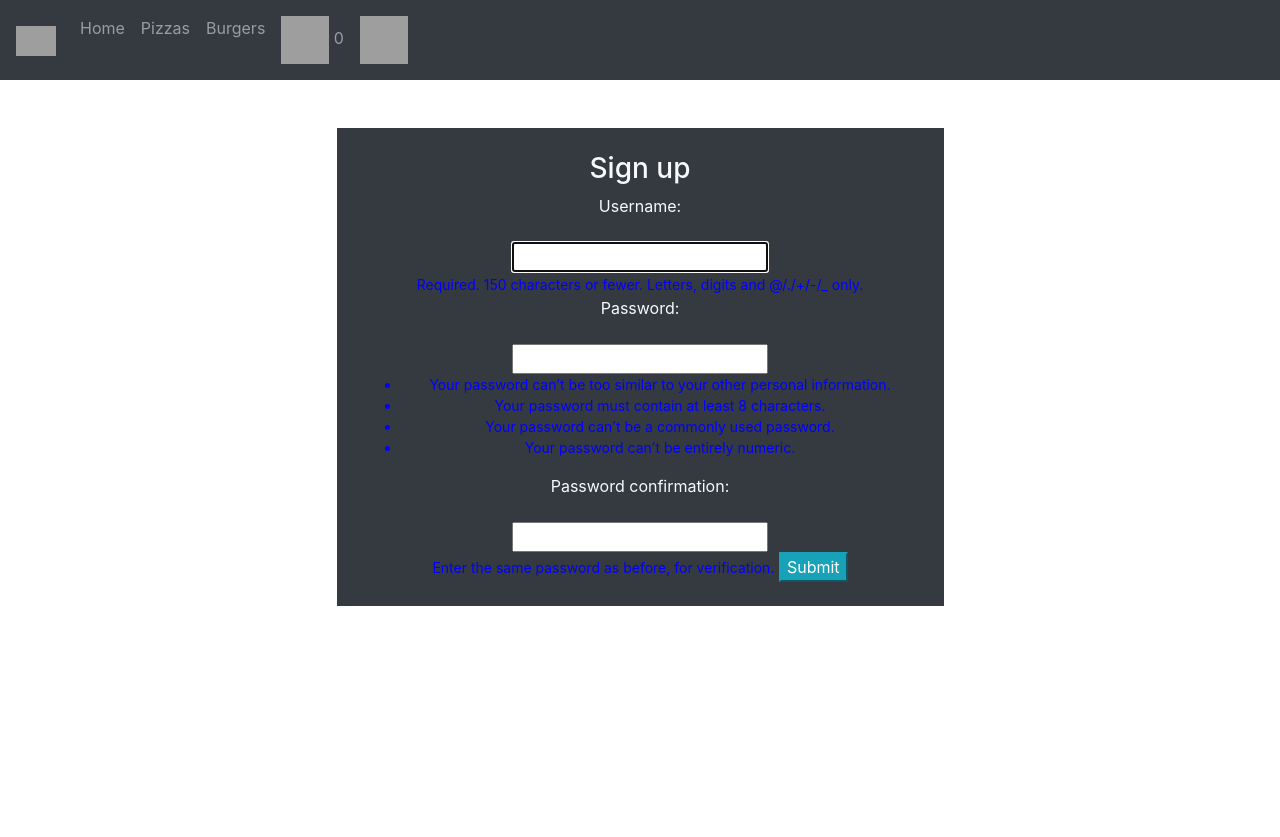
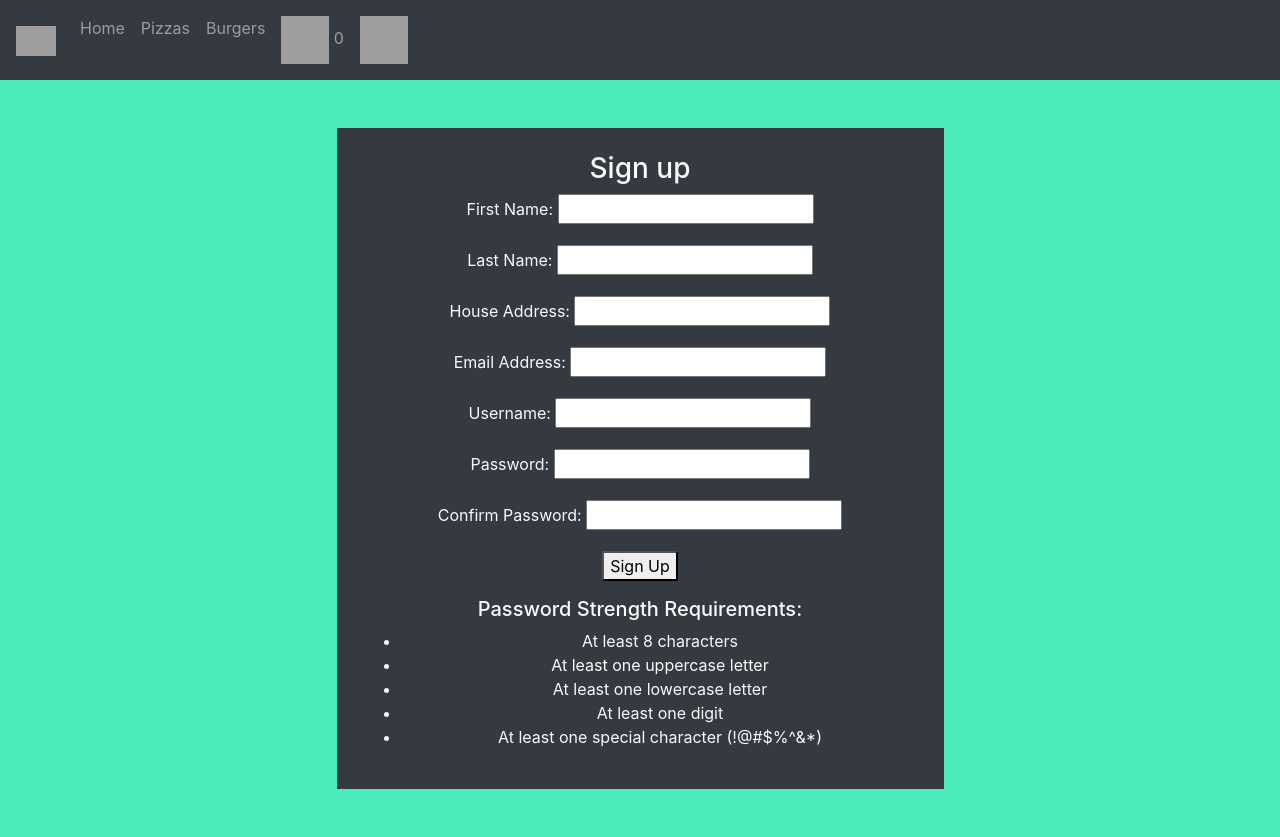
Before and after one commit to mickeyc123/standalonefullstack, a Django app: page /signup/ in a window 1280 px wide. Before the commit the page ends 606 px from the top, so only its background shows below. Run offline with Django 5.2, Linux system fonts and the light colour scheme; parts of the project's set-up code (start-up, migrations or seed data) failed here and were passed over; some libraries are stand-ins or nearby versions; grey boxes are pictures that could not be loaded.

Commit message:
longin form registration form with updates

```diff
--- /dev/null
+++ b/food/forms.py
@@ -0,0 +1,27 @@
+from django import forms
+from django.contrib.auth.models import User
+from django.core.exceptions import ValidationError
+
+
+class RegistrationForm(forms.Form):
+    first_name = forms.CharField(max_length=100)
+    last_name = forms.CharField(max_length=100)
+    house_address = forms.CharField(max_length=255)
+    email = forms.EmailField(max_length=255)
+    username = forms.CharField(max_length=100)
+    password1 = forms.CharField(widget=forms.PasswordInput)
+    password2 = forms.CharField(widget=forms.PasswordInput)
+
+    def clean_username(self):
+        username = self.cleaned_data['username']
+        if User.objects.filter(username=username).exists():
+            raise ValidationError("Username is already taken.")
+        return username
+
+    def clean(self):
+        cleaned_data = super().clean()
+        password1 = cleaned_data.get("password1")
+        password2 = cleaned_data.get("password2")
+        if password1 and password2 and password1 != password2:
+            raise ValidationError("Passwords do not match.")
+        return cleaned_data
--- a/food/templates/food/base.html
+++ b/food/templates/food/base.html
@@ -5,14 +5,15 @@
     <meta charset="UTF-8">
     <meta name="viewport" content="width=device-width, initial-scale=1.0">
     <title>{% block title %} Default Title {% endblock %}</title>
+    <!-- Bootstrap CSS -->
     <link rel="stylesheet" href="https://cdn.jsdelivr.net/npm/bootstrap@4.6.2/dist/css/bootstrap.min.css">
+    <!-- Your custom CSS -->
     <link rel="stylesheet" href="{% static 'css/styles.css' %}"> <!-- Remove the leading slash -->
 </head>
 <body>
     <nav class="navbar navbar-expand-sm bg-dark navbar-dark">
         <!-- Brand/logo -->
         <a class="navbar-brand" href="{% url 'food:index' %}">
-            <!-- Update the URL to use 'food:index' -->
             <!-- Update the src attribute to reference the static image -->
             <img src="{% static 'images/bird.jpg' %}" alt="logo" style="width:40px;">
         </a>
@@ -34,35 +35,48 @@
                     <span id="pcart">0</span>
                 </a>
             </li>
-
             <li class="nav-item">
-                <a class="nav-link" href="{% url 'food:login' %}">
-                    <img width="48" height="48"src="https://img.icons8.com/sf-black-filled/64/FA5252/login-rounded-right.png">
+                <a id="toggleLink" class="nav-link" href="{% url 'food:login'%}">
+                    <img width="48" height="48" src="https://img.icons8.com/sf-black-filled/64/FA5252/login-rounded-right.png">
                 </a>
             </li>
 
-
-
-
         </ul>
     </nav>
+
     <div>
         {% block content %}
         {% endblock %}
     </div>
 
-    <h1> {{ name }}</h1>
-
+    <!-- Bootstrap JS bundle -->
     <script src="https://cdn.jsdelivr.net/npm/bootstrap@5.4.3/dist/js/bootstrap.bundle.min.js"></script>
 
-    <!-- Include jQuery -->
+    <!-- jQuery -->
     <script src="https://ajax.googleapis.com/ajax/libs/jquery/3.6.0/jquery.min.js"></script>
 
-    <!-- Include your custom JS files -->
+    <!-- Custom JS files -->
     <script src="{% static 'js/main.js' %}"></script>
     <script src="{% static 'js/cart.js' %}"></script>
     <script src="{% static 'js/order.js' %}"></script>
+    <script>
+        document.addEventListener("DOMContentLoaded", function () {
+            // Get the current page URL
+            var currentPage = window.location.href;
 
+            // Get the base URL without any query parameters or hashes
+            var baseUrl = window.location.origin + window.location.pathname;
+
+            // Check if the current URL contains 'login' or 'signup'
+            if (currentPage.includes('login')) {
+                // Set the link to 'signup' if currently on 'login'
+                document.getElementById('toggleLink').href = baseUrl.replace('login', 'signup');
+            } else if (currentPage.includes('signup')) {
+                // Set the link to 'login' if currently on 'signup'
+                document.getElementById('toggleLink').href = baseUrl.replace('signup', 'login');
+            }
+        });
+    </script>
 
 
 
--- a/food/templates/food/signup.html
+++ b/food/templates/food/signup.html
@@ -3,40 +3,71 @@
 {% block title %}Signup{% endblock %}
 
 {% block content %}
+
+<style>
+    body {
+        background: #4becbc;
+    }
+</style>
 <div class="container-fluid p-5">
     <div class="row">
         <div class="col-md-3"></div>
         <div class="col-md-6 p-4 bg-dark text-light text-center">
             <h3 class="text">Sign up</h3>
-            <form method="POST">
+            <form method="post">
                 {% csrf_token %}
-
+                <div class="form-group">
+                    <label for="id_first_name">First Name:</label>
+                    <input type="text" name="first_name" id="id_first_name" required>
+                </div>
+                <div class="form-group">
+                    <label for="id_last_name">Last Name:</label>
+                    <input type="text" name="last_name" id="id_last_name" required>
+                </div>
+                <div class="form-group">
+                    <label for="id_house_address">House Address:</label>
+                    <input type="text" name="house_address" id="id_house_address" required>
+                </div>
+                <div class="form-group">
+                    <label for="id_email">Email Address:</label>
+                    <input type="email" name="email" id="id_email" required>
+                </div>
+                <div class="form-group">
+                    <label for="id_username">Username:</label>
+                    <input type="text" name="username" id="id_username" required>
+                </div>
+                <div class="form-group">
+                    <label for="id_password1">Password:</label>
+                    <input type="password" name="password1" id="id_password1" required>
+                </div>
+                <div class="form-group">
+                    <label for="id_password2">Confirm Password:</label>
+                    <input type="password" name="password2" id="id_password2" required>
+                </div>
+                <button type="submit">Sign Up</button>
+            </form>
+            <div class="mt-3">
+                <h5>Password Strength Requirements:</h5>
+                <ul>
+                    <li>At least 8 characters</li>
+                    <li>At least one uppercase letter</li>
+                    <li>At least one lowercase letter</li>
+                    <li>At least one digit</li>
+                    <li>At least one special character (!@#$%^&*)</li>
+                </ul>
+            </div>
+            {% if form.errors %}
+            <ul>
                 {% for field in form %}
-                <div class="form-group">
-                    {{ field.label_tag }}
-
-                </div>
-                <div>
-                    {{ field }}
-                </div>
-
-                <div>
-                    {% if field.help_text %}
-                    <small style="color:blue">{{ field.help_text}}</small>
-
-                    {% endif %}
-                    {% for error in forms.errors%}
-                    <small style="color:red">{{ error }}</small>
-                </div>
-
+                {% for error in field.errors %}
+                <li>{{ error }}</li>
                 {% endfor %}
                 {% endfor %}
-                <button type="submit" class="btn-info">Submit</button>
-
-
-            </form>
+            </ul>
+            {% endif %}
         </div>
         <div class="col-md-3"></div>
     </div>
 </div>
+
 {% endblock %}
--- a/food/urls.py
+++ b/food/urls.py
@@ -11,7 +11,5 @@ urlpatterns = [
     path('submit_order/', views.submit_order, name='submit_order'),
     path('success/', views.success, name='success'),
     path('signup/', views.signup, name='signup'),
-    path('login/', views.login, name='login'),
-
-
+    path('login/', views.login, name='login'),  # Corrected name for the login URL
 ]
--- a/food/views.py
+++ b/food/views.py
@@ -6,6 +6,11 @@ from .models import Pizza, Burger, Order
 from django.views.decorators.csrf import csrf_exempt
 from django.contrib.auth.forms import UserChangeForm, UserCreationForm
 from django.views.decorators.csrf import csrf_protect
+from django.contrib.auth import authenticate, login as auth_login
+from django.contrib.auth.models import User
+from .forms import RegistrationForm
+
+
 
 
 
@@ -53,19 +58,53 @@ def success(request):
     return render(request, 'food/success.html')
 
 def signup(request):
-    ctx = {}
     if request.method == 'POST':
-        form = UserCreationForm(request.POST)
+        form = RegistrationForm(request.POST)
         if form.is_valid():
-            form.save()
-            return redirect('index')
-        else:
-            ctx['form'] = form
+            # Extract data from the form
+            first_name = form.cleaned_data['first_name']
+            last_name = form.cleaned_data['last_name']
+            house_address = form.cleaned_data['house_address']
+            email = form.cleaned_data['email']
+            username = form.cleaned_data['username']
+            password = form.cleaned_data['password1']
+            password = form.cleaned_data['password2']
+
+
+            # Create a new User object
+            user = User.objects.create_user(username=username, password=password)
+            user.first_name = first_name
+            user.last_name = last_name
+            user.email = email
+            user.save()
+
+            # Redirect to index page after successful registration
+            return redirect('food:index')  # Update 'food:index' to your actual index URL name
+
     else:
-        form = UserCreationForm()
-        ctx['form'] = form
+        form = RegistrationForm()
+
+    ctx = {'form': form}
     return render(request, 'food/signup.html', ctx)
 
 def login(request):
+    if request.method == 'POST':
+        username = request.POST.get('username')
+        password = request.POST.get('password')
+
+        # Authenticate the user
+        user = authenticate(request, username=username, password=password)
+
+        if user is not None:
+            # User is authenticated, log them in
+            auth_login(request, user)
+            # Redirect to the index page
+            return redirect('food:index')  # Assuming 'food' is your app_name
+        else:
+            # Invalid credentials, show an error message
+            error_message = "Invalid username or password."
+            ctx = {'error_message': error_message, 'active_link': 'login'}
+            return render(request, 'food/login.html', ctx)
+
     ctx = {'active_link': 'login'}
     return render(request, 'food/login.html', ctx)
```
Also changed, not shown: food/templates/food/login.html (+36 -0 lines), db.sqlite3, food/static/js/order.js (line endings or trailing spaces), media/burger_images/650x350_fast_food_smarts_rmq_HxucYQs.jpg (added), media/pizza_images/140599214_3440171032778963_3589954037539976515_o_053X0eU_R9gdh2z_EU5UssP.jpg (added).
